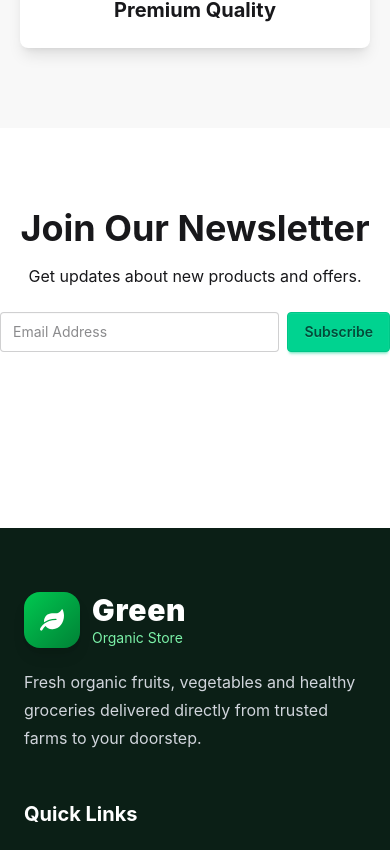
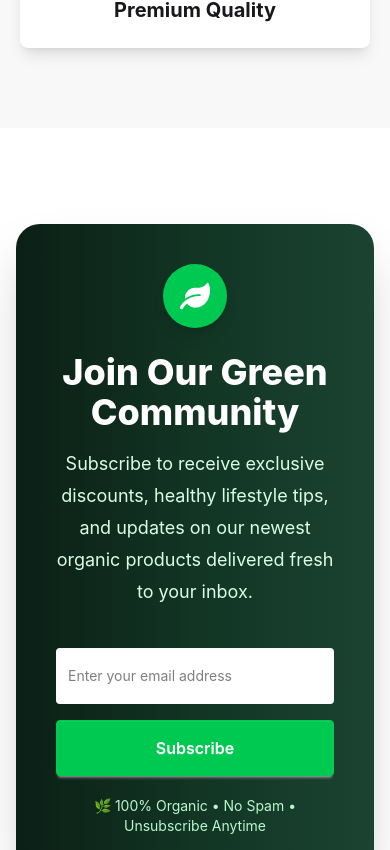
Before and after one commit to lamifaharia/Green, a React (Vite) app: page / in a window 390 px wide. Shown: the part 7872-8722 px from the top of the page. Built offline with nearby package versions, Linux system fonts and the light colour scheme; no server answers.

Commit message:
change the newsletter part

```diff
--- a/src/components/Newsletter.jsx
+++ b/src/components/Newsletter.jsx
@@ -1,29 +1,60 @@
+import { FaLeaf } from "react-icons/fa";
+
 const Newsletter = () => {
   return (
-    <section className="py-20">
-      <div className="max-w-3xl mx-auto text-center">
+    <section className="py-24 px-4">
 
-        <h2 className="text-4xl font-bold mb-4">
-          Join Our Newsletter
-        </h2>
+      <div className="max-w-6xl mx-auto">
 
-        <p className="mb-6">
-          Get updates about new products and offers.
-        </p>
+        <div className="rounded-3xl bg-gradient-to-r from-[#0B1F16] via-[#123524] to-[#1B4332] p-10 md:p-16 shadow-2xl">
 
-        <div className="flex gap-2 justify-center">
-          <input
-            type="email"
-            placeholder="Email Address"
-            className="input input-bordered"
-          />
+          <div className="max-w-3xl mx-auto text-center text-white">
 
-          <button className="btn btn-success">
-            Subscribe
-          </button>
+            <div className="flex justify-center mb-6">
+
+              <div className="w-16 h-16 rounded-full bg-green-500 flex items-center justify-center shadow-lg">
+
+                <FaLeaf className="text-3xl text-white" />
+
+              </div>
+
+            </div>
+
+            <h2 className="text-4xl md:text-5xl font-extrabold mb-4">
+              Join Our Green Community
+            </h2>
+
+            <p className="text-green-100 text-lg leading-8 mb-10">
+              Subscribe to receive exclusive discounts,
+              healthy lifestyle tips, and updates on our
+              newest organic products delivered fresh to
+              your inbox.
+            </p>
+
+            <div className="flex flex-col sm:flex-row gap-4">
+
+              <input
+                type="email"
+                placeholder="Enter your email address"
+                className="input input-bordered w-full h-14 text-black bg-white border-none focus:outline-none"
+              />
+
+              <button className="btn h-14 px-10 bg-green-500 border-green-500 hover:bg-green-600 hover:border-green-600 text-white text-base font-semibold">
+                Subscribe
+              </button>
+
+            </div>
+
+            <p className="mt-5 text-sm text-green-200">
+              🌿 100% Organic • No Spam • Unsubscribe Anytime
+            </p>
+
+          </div>
+
         </div>
 
       </div>
+
     </section>
   );
 };
```
